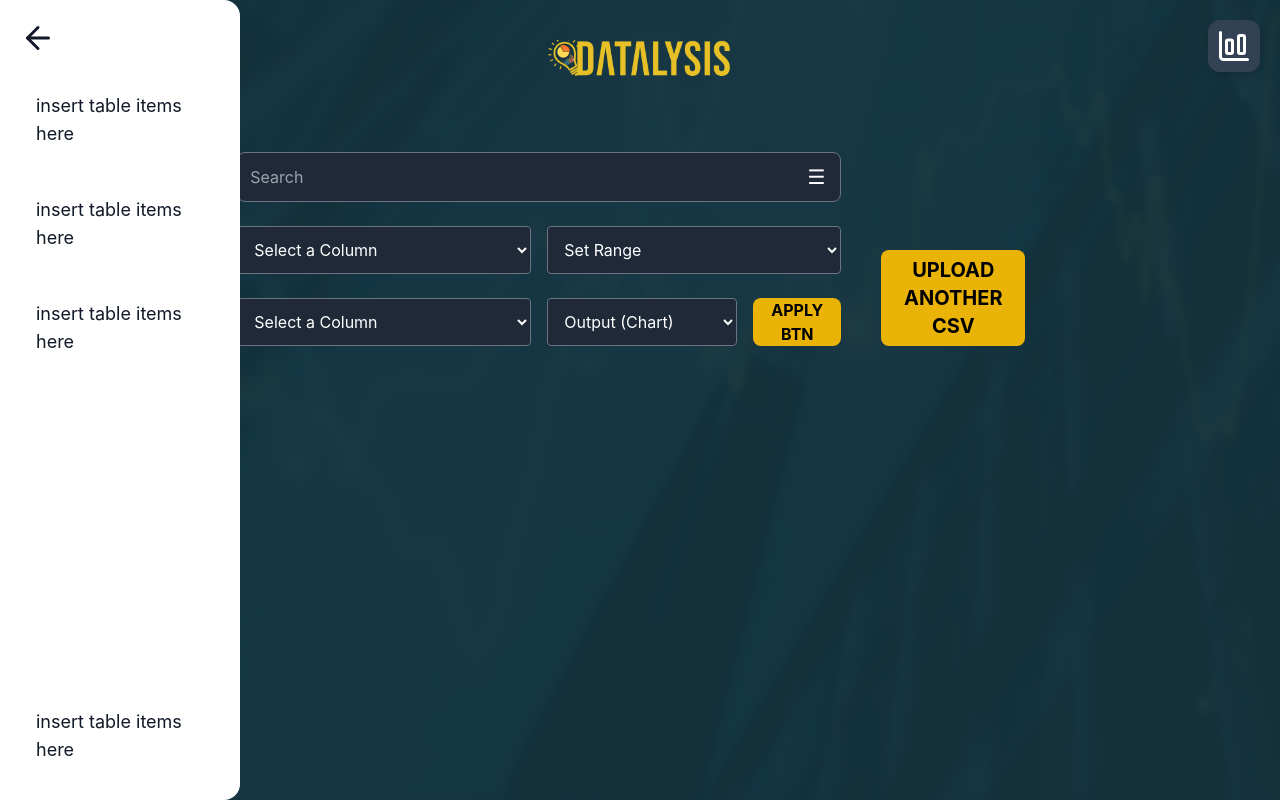
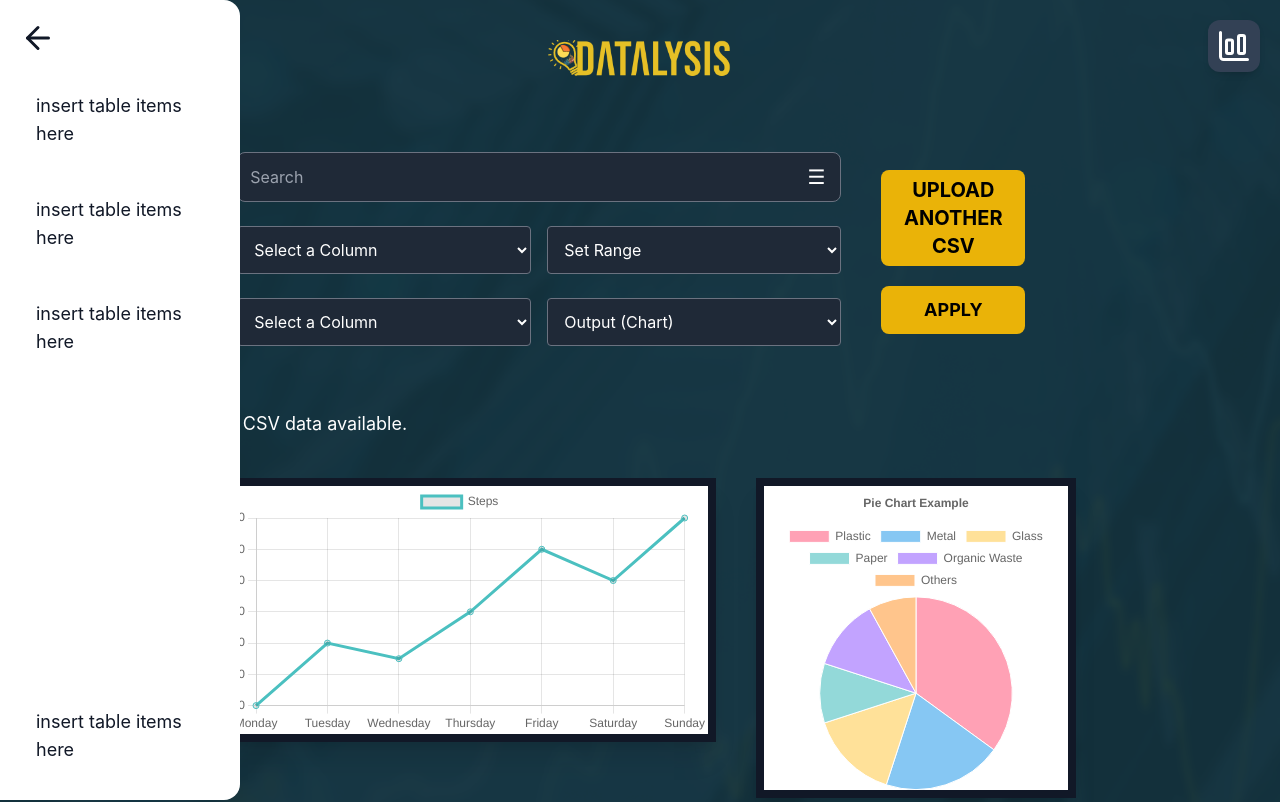
Before and after one commit to mychll31/datalysis, a React (Vite) app in the folder FrontEnd/: page /Display-Page in a window 1280 px wide. Shown: the top 802 px of the page. Built offline with nearby package versions, Linux system fonts and the light colour scheme.

Commit message:
Initial commit with charts

```diff
--- /dev/null
+++ b/FrontEnd/src/Components/Bar.jsx
@@ -0,0 +1,31 @@
+import { Bar } from "react-chartjs-2";
+import { Chart as ChartJs, CategoryScale, LinearScale, BarElement, Title, Tooltip, Legend } from "chart.js";
+import { BarChartData } from "./FAKE_DATA";
+
+ChartJs.register(CategoryScale, LinearScale, BarElement, Title, Tooltip, Legend);
+
+export const BarGraph = () => {
+    const options = {
+        responsive: true,
+        plugins: {
+            legend: {
+                display: true,
+                position: "top",
+            },
+            title: {
+                display: true,
+                text: "Monthly Waste Collection (kg)",
+                font: {
+                    size: 18,
+                },
+            },
+        },
+        scales: {
+            y: {
+                beginAtZero: true,
+            },
+        },
+    };
+
+    return <Bar options={options} data={BarChartData} />;
+};
--- /dev/null
+++ b/FrontEnd/src/Components/FAKE_DATA.js
@@ -0,0 +1,58 @@
+export const LineChartData = {
+    labels: [
+      "Monday",
+      "Tuesday",
+      "Wednesday",
+      "Thursday",
+      "Friday",
+      "Saturday",
+      "Sunday",
+    ],
+    datasets: [
+      {
+        label: "Steps",
+        data: [3000, 5000, 4500, 6000, 8000, 7000, 9000],
+        borderColor: "rgb(75, 192, 192)",
+      },
+    ],
+  };
+
+export const PieChartData = {
+    labels: ["Plastic", "Metal", "Glass", "Paper", "Organic Waste", "Others"], // Waste categories
+    datasets: [
+        {
+            label: "Waste Collected (%)",
+            data: [35, 20, 15, 10, 12, 8], // Example percentages
+            backgroundColor: [
+                "rgba(255, 99, 132, 0.6)",   // Red (Plastic)
+                "rgba(54, 162, 235, 0.6)",   // Blue (Metal)
+                "rgba(255, 206, 86, 0.6)",   // Yellow (Glass)
+                "rgba(75, 192, 192, 0.6)",   // Green (Paper)
+                "rgba(153, 102, 255, 0.6)",  // Purple (Organic Waste)
+                "rgba(255, 159, 64, 0.6)",   // Orange (Others)
+            ],
+            borderColor: ["#fff"],
+            borderWidth: 1,
+        },
+    ],
+};
+
+export const BarChartData = {
+    labels: ["January", "February", "March", "April", "May", "June"], // X-axis labels
+    datasets: [
+        {
+            label: "Waste Collected (kg)", // Dataset label
+            data: [120, 150, 100, 180, 130, 160], // Example dataset values
+            backgroundColor: [
+                "rgba(255, 99, 132, 0.6)",
+                "rgba(54, 162, 235, 0.6)",
+                "rgba(255, 206, 86, 0.6)",
+                "rgba(75, 192, 192, 0.6)",
+                "rgba(153, 102, 255, 0.6)",
+                "rgba(255, 159, 64, 0.6)",
+            ],
+            borderColor: ["#fff"],
+            borderWidth: 1,
+        },
+    ],
+};
--- /dev/null
+++ b/FrontEnd/src/Components/Line.jsx
@@ -0,0 +1,13 @@
+import {Line} from 'react-chartjs-2'
+import { Chart as ChartJs, CategoryScale, LinearScale, PointElement, LineElement, Title, Tooltip, Legend} from 'chart.js';
+import { LineChartData } from './FAKE_DATA';
+
+ChartJs.register(CategoryScale, LinearScale, PointElement, LineElement, Title, Tooltip, Legend);
+
+export const LineGraph = () => {
+    const options = {};
+
+    const data = {};
+
+    return <Line options={options} data={LineChartData} />;
+};
--- /dev/null
+++ b/FrontEnd/src/Components/Pie.jsx
@@ -0,0 +1,22 @@
+import { Pie } from "react-chartjs-2";
+import { Chart as ChartJs, ArcElement, Tooltip, Legend, Title } from "chart.js";
+import { PieChartData } from "./FAKE_DATA"; // Importing fake data
+
+ChartJs.register(ArcElement, Tooltip, Legend, Title);
+
+export const PieChart = () => {
+    const options = {
+        responsive: true,
+        plugins: {
+            legend: {
+                position: "top",
+            },
+            title: {
+                display: true,
+                text: "Pie Chart Example",
+            },
+        },
+    };
+
+    return <Pie options={options} data={PieChartData} />;
+};
--- a/FrontEnd/src/Pages/display.jsx
+++ b/FrontEnd/src/Pages/display.jsx
@@ -1,7 +1,16 @@
+import React from "react";
+import { useLocation } from "react-router-dom";
 import GraphSidebar from "../Components/SidebarForGraph";
 import TableSidebar from "../Components/SidebarForTable";
+import { LineGraph } from "../Components/Line";
+import CsvTable from "../Components/CsvTable"; // Import the new component
+import { PieChart } from "../Components/Pie";
+import { BarGraph } from "../Components/Bar";
 
 const Display = () => {
+    const location = useLocation();
+    const { csvData = [], columns = [] } = location.state || {}; // Get data from navigation state
+
     return (
         <section className="bg-displayBg bg-no-repeat bg-cover bg-bottom w-full min-h-screen flex flex-col items-center">
             {/* Sidebar */}
@@ -18,7 +27,6 @@ const Display = () => {
 
                 {/* Left Column: Search, Dropdowns, and Apply Button */}
                 <div className="flex flex-col space-y-6 w-3/4">
-
                     {/* Search Bar */}
                     <div className="relative flex items-center">
                         <input
@@ -51,23 +59,52 @@ const Display = () => {
                             <select className="w-full p-3 bg-gray-800 text-white rounded border border-gray-500 focus:outline-none focus:border-yellow-400">
                                 <option>Output (Chart)</option>
                             </select>
-
-                            <button className="w-36 h-12 bg-yellow-500 text-black font-bold rounded-lg hover:bg-yellow-600 transition duration-300">
-                                APPLY BTN
-                            </button>
                         </div>
                     </div>
                 </div>
 
                 {/* Right Column: Upload CSV Button (Moved to Bottom Left) */}
                 <div className="flex flex-col w-1/4 self-end">
-                    <button className="w-36 h-24 mx-10 text-xl bg-yellow-500 text-black font-bold rounded-lg hover:bg-yellow-600 transition duration-300">
+                    <button className="w-36 h-24 mx-10 mb-5 text-xl bg-yellow-500 text-black font-bold rounded-lg hover:bg-yellow-600 transition duration-300">
                         UPLOAD <br /> ANOTHER <br /> CSV
+                    </button>
+                    <button className="w-36 h-12 mx-10 mb-3 text-lg bg-yellow-500 text-black font-bold rounded-lg hover:bg-yellow-600 transition duration-300">
+                        APPLY
                     </button>
                 </div>
             </div>
+
+            {/* Display CSV Table */}
+            <div className="w-2/3 my-10 ">
+                {csvData.length > 0 ? (
+                    <CsvTable columns={columns} csvData={csvData} />
+                ) : (
+                    <p className="text-white text-lg">No CSV data available.</p>
+                )}
+            </div>
+
+            {/* Graph Display */}
+            <div className="w-full pb-10 flex justify-center">
+                <div className="w-2/5">
+                    <div className="App bg-white border-gray-900 border-8 shadow-xl ">
+                        <LineGraph />
+                    </div>
+                </div>
+                <div className="w-1/4 ml-10 ">
+                    <div className="App bg-white border-gray-900 border-8 shadow-xl ">
+                        <PieChart />
+                    </div>
+                </div>
+            </div>
+                <div className="w-1/2 ml-10 pb-10 ">
+                    <div className="App bg-white border-gray-900 border-8 shadow-xl ">
+                        <BarGraph />
+                    </div>
+                </div>
+
         </section>
     );
 };
 
 export default Display;
+``
```
Also changed, not shown: 1 other file (tests, documents, lock files or other folders).
